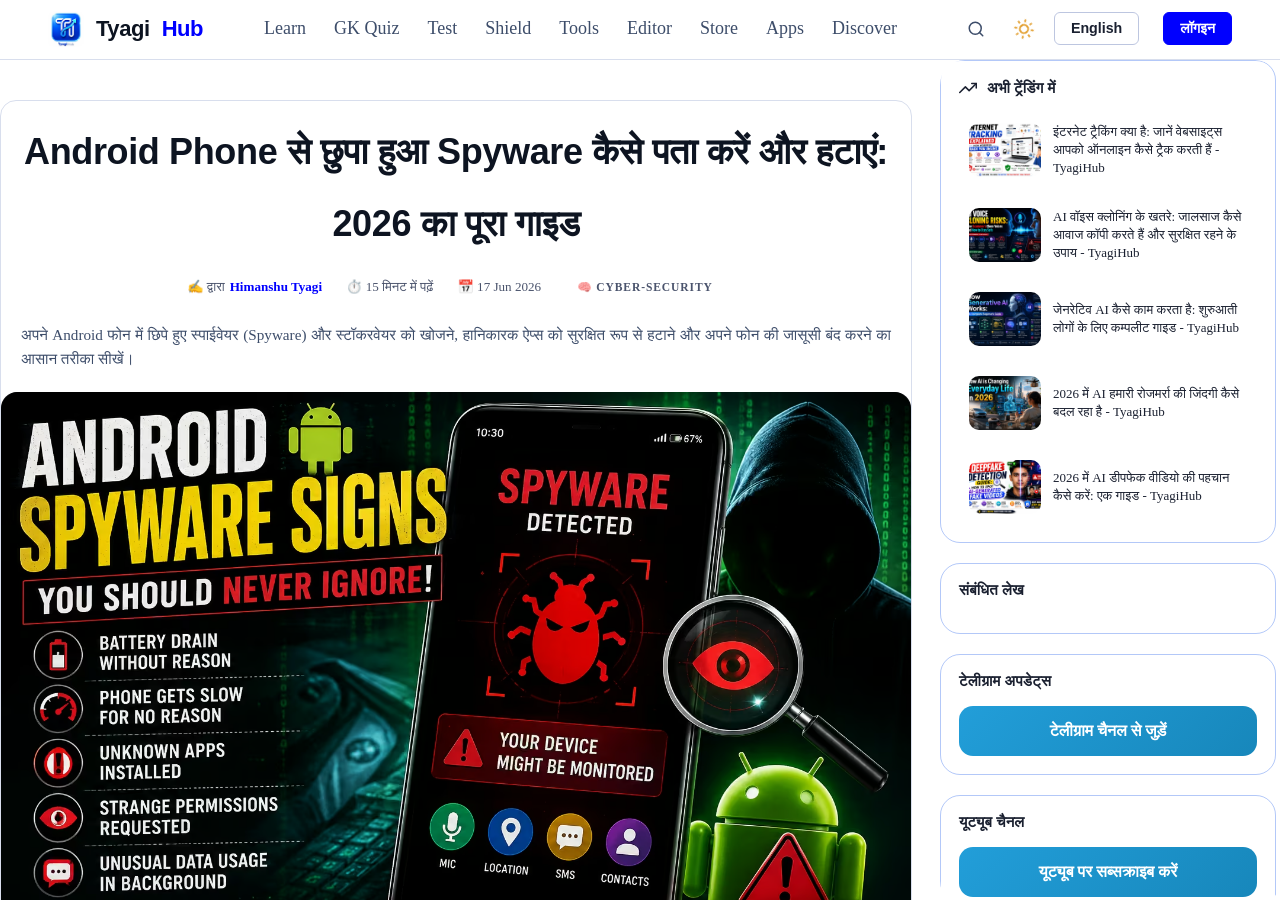
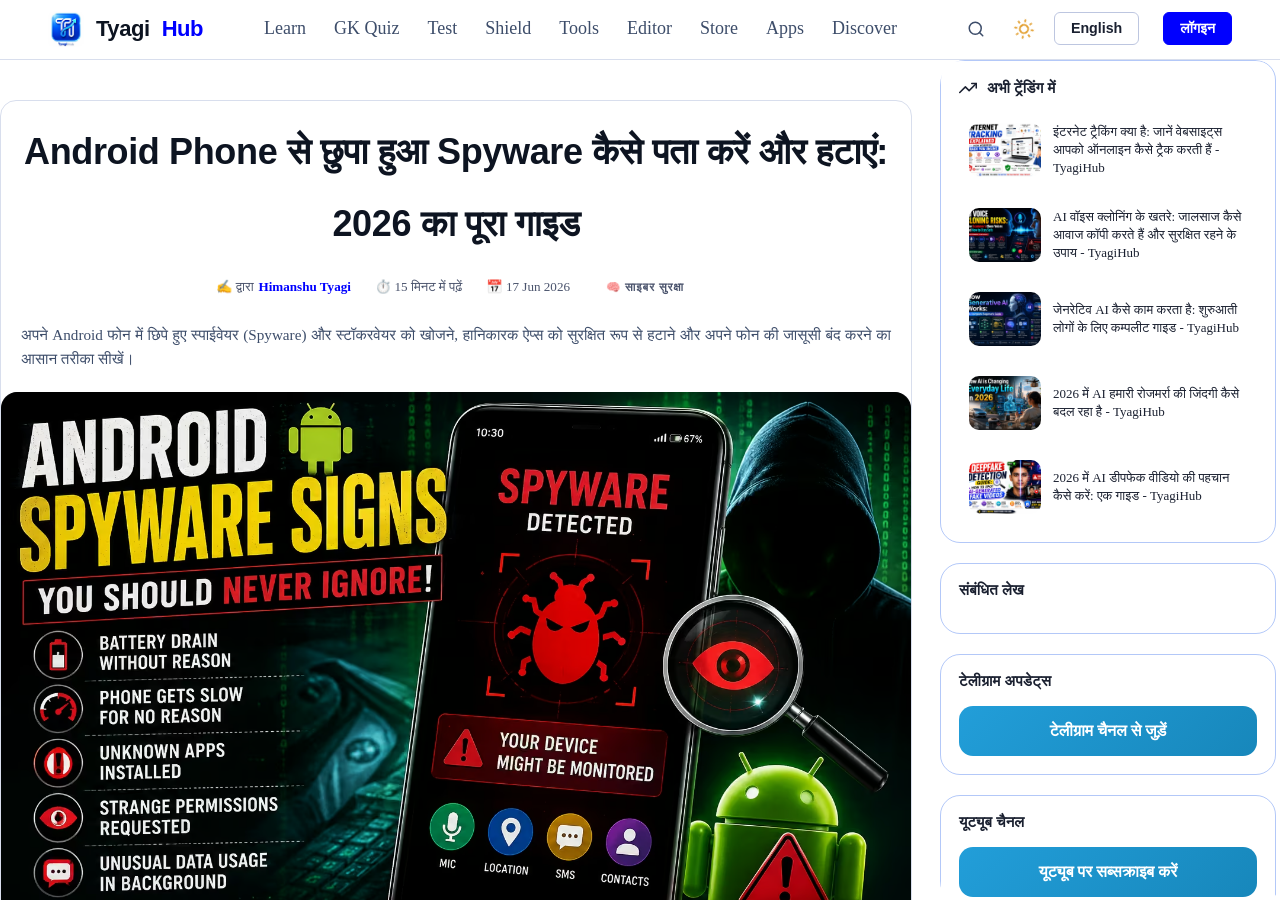
Before and after one commit to HimanshuTyagiJi/TyagiHub, a Jekyll site: the page built from _shield_hi/2026-06-17-android-spyware-detection-guide-hi.html, in a window 1280 px wide and 900 px high. Built offline with Jekyll 4.4.1, drawn with Linux system fonts in a browser that asks for light colours; comment, search, counter and statistics services are not loaded.

Commit message:
Update shield.html

```diff
--- a/_layouts/shield.html
+++ b/_layouts/shield.html
@@ -45,11 +45,15 @@ extra_js:
 				<span>✍️ {% if page.lang == "hi" %}द्वारा{% else %}By{% endif %} <a href="/profile.html?author={{ page.author | url_encode }}" class="author-link">{{ page.author | default: "Himanshu Tyagi" }}</a></span>
 				<span>⏱️ {{ read_time }}</span>
 				<span>📅 {{ page.date | date: "%d %b %Y" }}</span>
-				{% if page.categories %}
-					 <a href="/categories.html?category={{ page.categories | url_encode }}" class="tag-chip">
-						🧠 {{ page.categories }}
-					</a>
-				{% endif %}
+			{% if page.categories %}
+		<!-- 🎯 CRITICAL FIX: Extracting first index securely strips array brackets [""] -->
+		{% assign raw_cat = page.categories[0] | default: page.categories %}
+		{% assign clean_cat = raw_cat | replace: '[', '' | replace: ']', '' | replace: '"', '' | strip %}
+
+		<a href="/categories/?category={{ clean_cat | url_encode }}" class="tag-chip">
+			🧠 {% if page.lang == "hi" and clean_cat == "Cyber-Security" %}साइबर सुरक्षा{% elsif page.lang == "hi" and clean_cat == "Technology" %}तकनीक{% else %}{{ clean_cat }}{% endif %}
+		</a>
+	{% endif %}
 			</div>
 
 			<!-- 3. Description Meta -->
```
